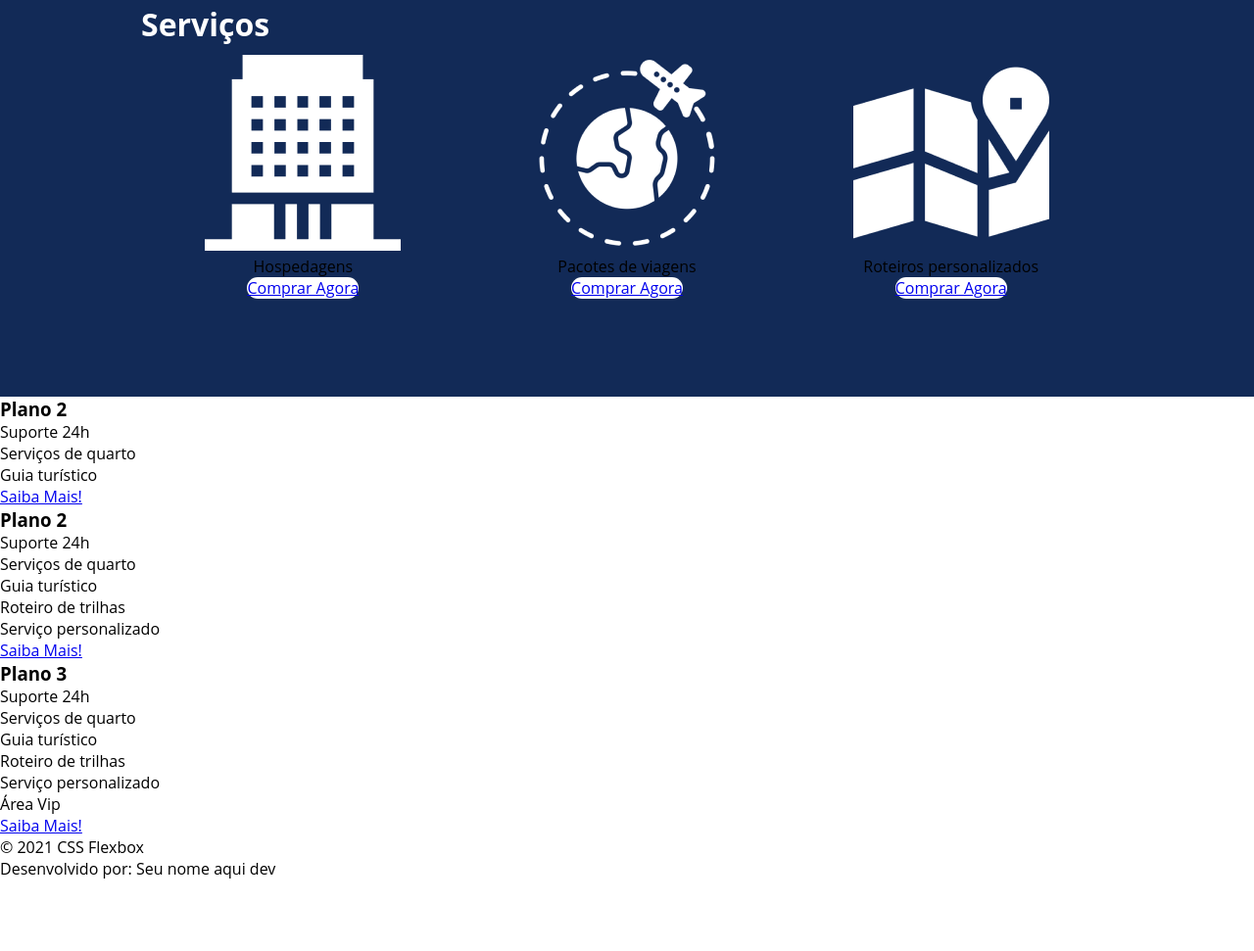
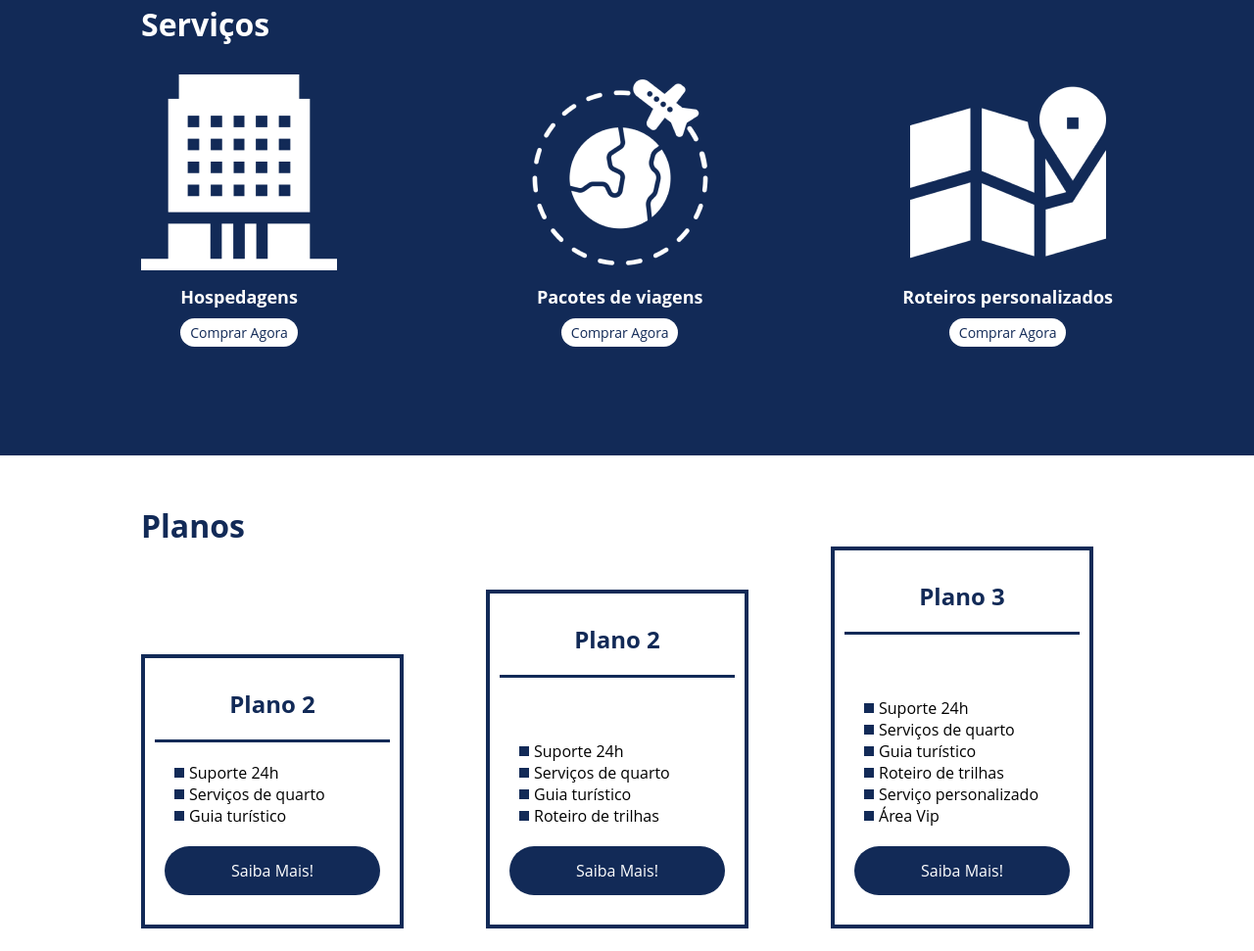
Before and after one commit to AndreLuizBoanergers/FlexTurismo, a plain HTML site: page index.html in a window 1280 px wide. Shown: the part 1243-2214 px from the top of the page at 98% size. Before the commit the page ends 2141 px from the top, so only its background shows below. Drawn offline with Linux system fonts and the light colour scheme.

Commit message:
projeto finalizado

```diff
--- a/index.html
+++ b/index.html
@@ -22,7 +22,7 @@
         <div class="texto-apresentacao">
             <h1>Flex <br>Turismos</h1>
             <p>O melhor serviço para você!</p>
-            <a href="">Saiba Mais!</a>
+            <a href="" class="btn">Saiba Mais!</a>
         </div>
 
         <div>
@@ -70,32 +70,37 @@
         </div>
     </div>
 
-    <div>
-
-        <div>
+    <div class="flex-container" id="planos">
+<div><h2>Planos</h2></div>
+        <div class="list-planos">
+            <div class="item-planos">
                 <h3>Plano 2</h3>
                 <ul>
                     <li>Suporte 24h</li>
                     <li>Serviços de quarto</li>
                     <li>Guia turístico</li>
                 </ul>
-            <a href="#">Saiba Mais!</a>
+                <a href="#" class="btn">Saiba Mais!</a>
             </div>
 
-        <div>
+            <div class="item-planos">
                 <h3>Plano 2</h3>
+                <br>
+                <br>
                 <ul>
                     <li>Suporte 24h</li>
                     <li>Serviços de quarto</li>
                     <li>Guia turístico</li>
                     <li>Roteiro de trilhas</li>
-                <li>Serviço personalizado</li>
+
                 </ul>
-            <a href="#">Saiba Mais!</a>
+                <a href="#" class="btn">Saiba Mais!</a>
             </div>
 
-        <div>
+            <div class="item-planos">
                 <h3>Plano 3</h3>
+                <br>
+                <br>
                 <ul>
                     <li>Suporte 24h</li>
                     <li>Serviços de quarto</li>
@@ -104,13 +109,17 @@
                     <li>Serviço personalizado</li>
                     <li>Área Vip</li>
                 </ul>
-            <a href="#">Saiba Mais!</a>
+                <a href="#" class="btn">Saiba Mais!</a>
+            </div>
         </div>
     </div>
 
     <footer>
+        <div class="flex-container footer">
             <p>&copy; 2021 CSS Flexbox</p>
-        <p>Desenvolvido por: Seu nome aqui dev</p>
+            <p>Desenvolvido por: Andre Luiz dev</p>
+        </div>
+
     </footer>
 </body>
 </html>
--- a/style.css
+++ b/style.css
@@ -17,6 +17,7 @@ ul li a{
     max-width: 992px;
     margin: auto;
     width: 100%;
+    min-width: 320px;
 }
 .div img{
     display: block;
@@ -28,6 +29,7 @@ header{
     display: flex;
     align-items: center;
     color: #ffffff;
+    padding-left: 3px;
 }
 header .list-items{
     display: flex;
@@ -52,7 +54,7 @@ header .menu{
     font-size: 48px;
     margin: 10px;
 }
-.texto-apresentacao a{
+.btn{
     background-color: #122a57;
     color: #ffffff;
     text-align: center;
@@ -69,6 +71,10 @@ header .menu{
     flex-direction: row-reverse;
     align-items: center;
     justify-content: space-between;
+}
+#quem-somos img{
+ min-width: 320px;
+ margin: auto;
 }
 #quem-somos h2{
     font-size: 32px;
@@ -106,7 +112,8 @@ header .menu{
 }
 .list-servicos{
     display: flex;
-    justify-content: space-around;
+    justify-content: space-between;
+    margin-top: 20px;
 }
 .list-servicos .item-servicos{
     text-align: center;
@@ -115,4 +122,130 @@ header .menu{
     width: 120px;
     background-color: #ffff;
     border-radius: 30px;
+    height: 50px;
+    line-height: 50px;
+    text-align: center;
+    padding: 5px 10px;
+    text-decoration: none;
+    font-size: 14px;
+    color: #122a57;
 }
+.item-servicos p{
+    font-weight: 700;
+    font-size: 18px;
+    color: #ffffff;
+    margin-top: 10px;
+}
+.item-servicos imag{
+    width: 80%;
+    margin: auto;
+}
+#planos{
+    flex-direction: column;
+    min-height: 100vh;
+    padding-top: 50px;
+}
+#planos h2{
+    font-size: 32px;
+    color: #122a57;
+}
+.list-planos{
+    display: flex;
+    align-items: flex-end;
+    justify-content: space-between;
+}
+.item-planos{
+    flex: 1;
+    border:4px solid #122a57;
+    margin-right: 20px;
+    padding: 10px;
+    max-width: 240px;
+    margin-bottom: 20px;
+}
+.item-planos .btn{
+    margin: auto;
+    margin-bottom: 20px;
+}
+.item-planos h3{
+    font-size: 24px;
+    display: flex;
+    flex-direction: column;
+    color: #122a57;
+    text-align: center;
+    margin-top: 20px;
+}
+.item-planos h3::after{
+    content: "";
+    background-color: #122a57;
+    width: 100%;
+    height: 3px;
+    margin-top: 20px;
+    margin-bottom: 10px;
+}
+.item-planos ul{
+    padding: 10px 20px;
+    display: flex;
+    flex-direction: column;
+    margin-bottom: 10px;
+}
+.item-planos ul li{
+    display: flex;
+    flex-wrap: nowrap;
+    align-items: center;
+}
+.item-planos ul li::before{
+    content: "";
+    width: 10px;
+    height: 10px;
+    background-color: #122a57;
+    margin-right: 5px;
+}
+footer{
+    background-color: #122a57;
+    height: 70px;
+    display: flex;
+    align-items: center;
+}
+.footer{
+    justify-content: space-between;
+    color: #ffffff;
+}
+@media(max-width: 992px){
+    .flex-container{
+        flex-direction: column;
+    }
+    .apresentacao{
+        flex-direction: column-reverse;
+        height: 100%;
+        padding-left: 3px;
+    }
+    .apresentacao img{
+        width: 100%;
+    }
+    .apresentacao .texto-apresentacao{
+        width: 100%;
+    }
+    #quem-somos{
+        flex-direction: column-reverse;
+    }
+    #quem-somos img{
+        min-width: 320px;
+        width: 100%;
+    }
+    .list-servicos{
+        flex-direction: column;
+    }
+    .item-servicos img{
+        width: 50%;
+        margin: auto;
+    }
+    .list-planos{
+        flex-direction: column;
+        align-items: flex-start;
+    }
+    .list-planos .item-planos{
+        max-width: 90%;
+        margin: auto;
+        margin-bottom: 20px;
+    }
+}
```
Lines whose indentation alone changed are shown as unchanged.
